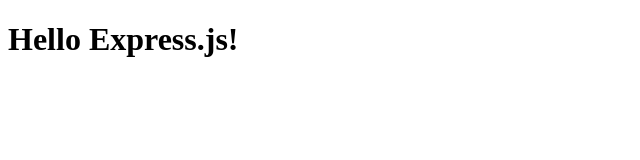
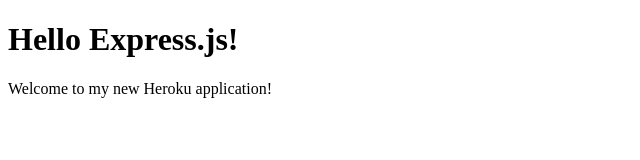
Before and after one commit to othurus/web-server, a website: page public/index.html in a window 1280 px wide. Shown: the whole page, without its empty margins (0-640 px from the left). Drawn offline with Linux system fonts and the light colour scheme.

Commit message:
Add a para. to index.html

```diff
--- a/public/index.html
+++ b/public/index.html
@@ -6,5 +6,6 @@
     </head>
     <body>
         <h1>Hello Express.js!</h1>
+        <p>Welcome to my new Heroku application!</p>
     </body>
 </html>
```
